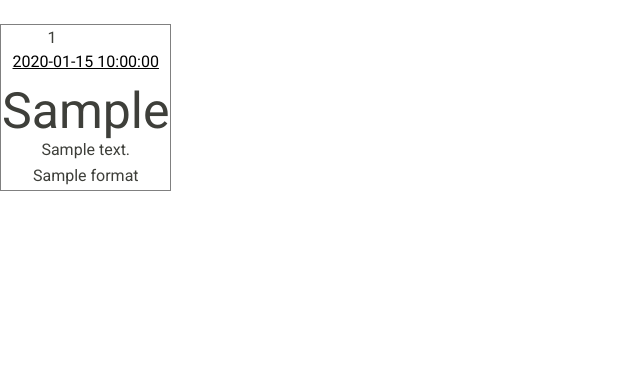
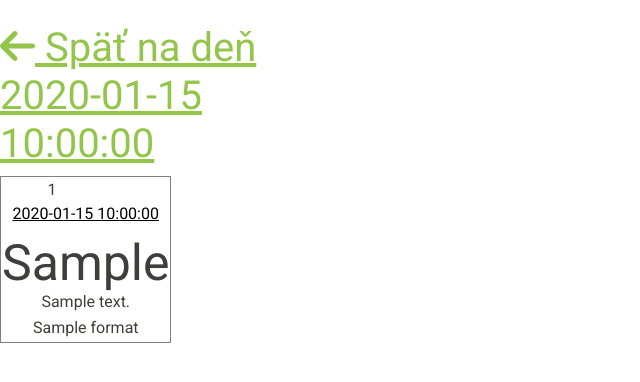
Before and after one commit to kabell/crms, a Python web app: template crms/templates/overview.j2 in a window 1280 px wide. Shown: the part 56-438 px from the top of the page, without its empty margins (0-640 px from the left). Run offline with Jinja, Linux system fonts and the light colour scheme; the template is opened without the code that fills it: most values are stand-ins (such as "Sample title", 1, 10 or a date in 2020); some libraries are stand-ins or nearby versions.

Commit message:
update UX

```diff
--- a/crms/forms.py
+++ b/crms/forms.py
@@ -8,7 +8,6 @@ from wtforms import (
     RadioField,
     SelectField,
     StringField,
-    TextAreaField,
     validators,
 )
 
@@ -130,4 +129,4 @@ class DayForm(Form):
     day_count = SelectField("Počet dní", choices=day_count.items())
     intercourse = BooleanField("Pohlavný styk")
     new_cycle = BooleanField("Nový cyklus")
-    notes = TextAreaField("Poznámka")
+    notes = StringField("Poznámka")
--- a/crms/templates/layout.j2
+++ b/crms/templates/layout.j2
@@ -5,6 +5,7 @@
     <link rel="stylesheet" href="https://cdnjs.cloudflare.com/ajax/libs/font-awesome/6.3.0/css/all.min.css" integrity="sha512-SzlrxWUlpfuzQ+pcUCosxcglQRNAq/DZjVsC0lE40xsADsfeQoEypE+enwcOiGjk/bSuGGKHEyjSoQ1zVisanQ==" crossorigin="anonymous" referrerpolicy="no-referrer" />
         <link rel="manifest" href="/static/manifest.json">
     <meta name="viewport" content="width=device-width, initial-scale=1">
+    <link rel="icon" type="image/x-icon" href="/static/favicon.ico">
     <style>
         body{padding-top:80px}
 
@@ -39,7 +40,7 @@
             <ul class="navbar-nav">
                 {% if current_user.is_authenticated %}
                 <li class="nav-item">
-                    <a class="nav-link" href="{{ url_for('overview') }}">Náhľad</a>
+                    <a class="nav-link" href="{{ url_for('overview', day=day_date) }}">Náhľad</a>
                 </li>
                 <li style="display:none;" id="install-button">
                     <a href="#">
--- a/crms/templates/login.j2
+++ b/crms/templates/login.j2
@@ -21,5 +21,11 @@
                 </form>
             </div>
         </div>
+        <div class="row mt-2">
+            <div class="col d-flex justify-content-center">
+                <div class="me-1">Nemáš ešte účet?</div><a href="{{ url_for("register") }}"> Registruj sa </a>
+            </div>
+        </div>
+
     </div>
 {% endblock %}
--- a/crms/templates/overview.j2
+++ b/crms/templates/overview.j2
@@ -12,6 +12,13 @@
 
     </style>
     <div class="container-flex">
+        <div class="row">
+      <div class="col-3 d-flex justify-content-left">
+          <a href="{{ url_for("index",day=day_date) }}"><h1><i class="fa-solid fa-arrow-left"></i> Späť na deň {{ day_date }}</h1></a>
+      </div>
+        </div>
+    <div class="row">
+    <div class="col">
 <table style="border-style: solid; border-width:1px">
     {% if not cycles %}
     <h2>Nie sú dostupné žiadne údaje</h2>
@@ -37,4 +44,6 @@
     {% endif %}
 </table>
     </div>
+    </div>
+    </div>
 {% endblock %}
--- a/crms/templates/register.j2
+++ b/crms/templates/register.j2
@@ -24,5 +24,10 @@
                 </form>
             </div>
         </div>
+        <div class="row mt-2">
+            <div class="col d-flex justify-content-center">
+                <div class="me-1">Už máš účet?</div><a href="{{ url_for("login") }}"> Prihlás sa </a>
+            </div>
+        </div>
     </div>
 {% endblock %}
```
Also changed, not shown: crms/templates/day.j2 (+7 -5 lines), crms/views.py (+7 -6 lines), crms/static/favicon.ico (added).
